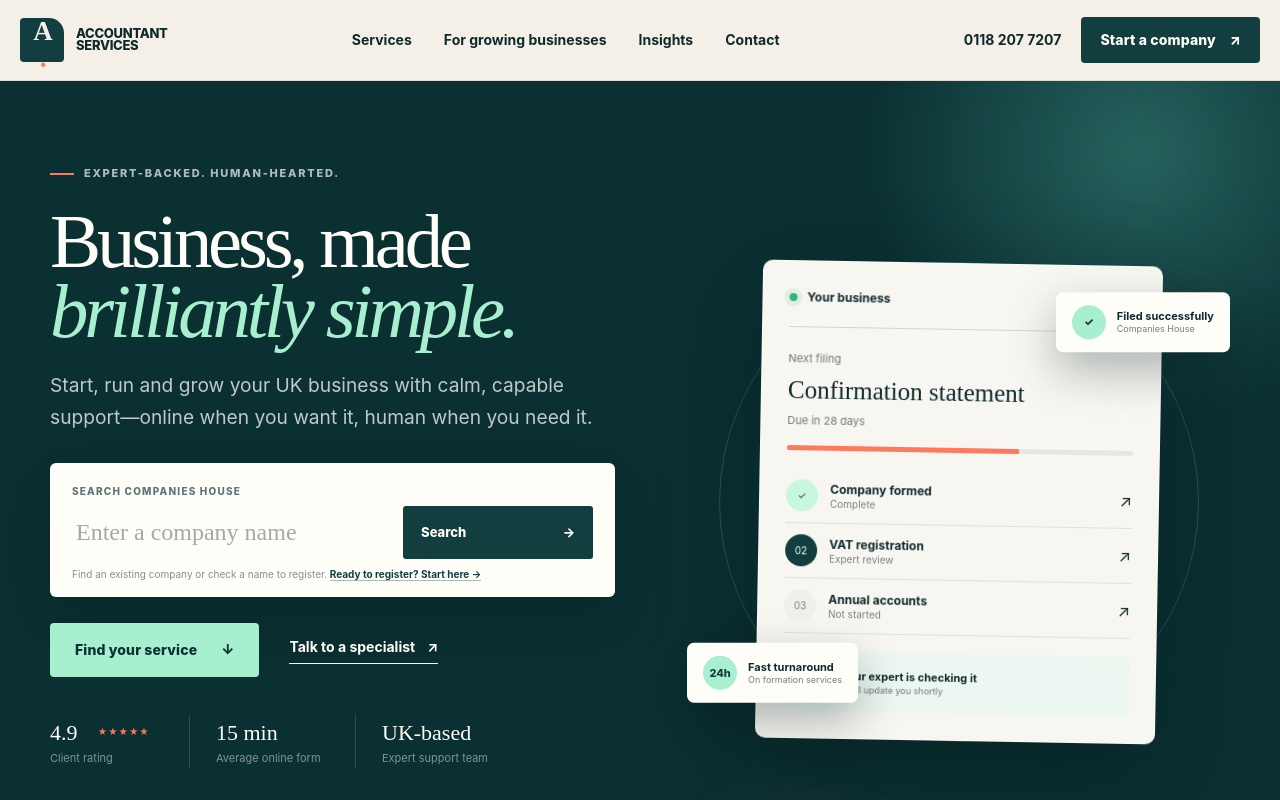
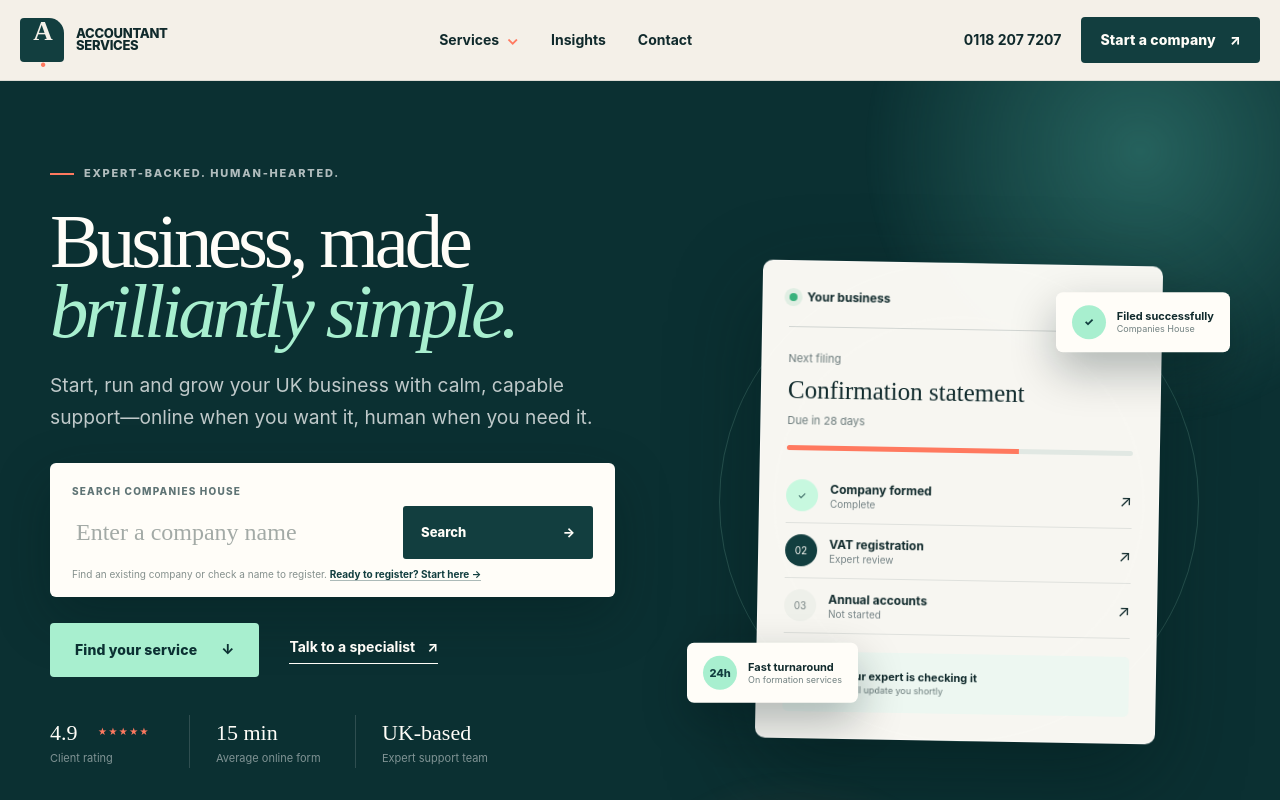
Before and after one commit to Tynarshe/accountant-services, a Next.js app: page / in a window 1280 px wide. Shown: the top 800 px of the page. Built offline with nearby package versions, Linux system fonts and the light colour scheme.

Commit message:
Add all-services navigation across the site

```diff
--- a/app/components/interactive.tsx
+++ b/app/components/interactive.tsx
@@ -1,6 +1,59 @@
 "use client";
 
 import { FormEvent, useState } from "react";
+import { categories, services } from "../lib/services";
+
+export function ServicesMenu() {
+  const [open, setOpen] = useState(false);
+
+  return (
+    <div
+      className="services-menu"
+      onMouseEnter={() => setOpen(true)}
+      onMouseLeave={() => setOpen(false)}
+      onBlur={(event) => {
+        if (!event.currentTarget.contains(event.relatedTarget)) setOpen(false);
+      }}
+      onKeyDown={(event) => {
+        if (event.key === "Escape") setOpen(false);
+      }}
+    >
+      <button
+        className="services-trigger"
+        type="button"
+        aria-expanded={open}
+        aria-controls="services-mega-menu"
+        onClick={() => setOpen((value) => !value)}
+      >
+        Services <span aria-hidden="true">⌄</span>
+      </button>
+      {open && (
+        <div className="services-mega-menu" id="services-mega-menu">
+          <div className="mega-menu-head">
+            <div>
+              <p>Everything in one place</p>
+              <h2>What does your business need?</h2>
+            </div>
+            <a href="/additional-services" onClick={() => setOpen(false)}>View all services <span>→</span></a>
+          </div>
+          <div className="mega-menu-grid">
+            {categories.map((category, index) => (
+              <section className="mega-menu-category" key={category.name}>
+                <div className="mega-category-title"><span>0{index + 1}</span><h3>{category.name === "Start" ? "Create" : category.name}</h3></div>
+                <p>{category.description}</p>
+                <div className="mega-service-links">
+                  {services.filter((service) => service.category === category.name).map((service) => (
+                    <a href={`/${service.slug}`} key={service.slug} onClick={() => setOpen(false)}>{service.title}<span>↗</span></a>
+                  ))}
+                </div>
+              </section>
+            ))}
+          </div>
+        </div>
+      )}
+    </div>
+  );
+}
 
 export function MobileNav() {
   const [open, setOpen] = useState(false);
@@ -19,8 +72,20 @@ export function MobileNav() {
       </button>
       {open && (
         <div className="mobile-panel">
-          <a href="/#services" onClick={() => setOpen(false)}>Services</a>
-          <a href="/additional-services" onClick={() => setOpen(false)}>For growing businesses</a>
+          <details className="mobile-services">
+            <summary>Services <span aria-hidden="true">+</span></summary>
+            <div className="mobile-service-groups">
+              {categories.map((category) => (
+                <section key={category.name}>
+                  <h3>{category.name === "Start" ? "Create" : category.name}</h3>
+                  {services.filter((service) => service.category === category.name).map((service) => (
+                    <a href={`/${service.slug}`} key={service.slug} onClick={() => setOpen(false)}>{service.title}<span>↗</span></a>
+                  ))}
+                </section>
+              ))}
+              <a className="mobile-all-services" href="/additional-services" onClick={() => setOpen(false)}>View all services <span>→</span></a>
+            </div>
+          </details>
           <a href="/blog" onClick={() => setOpen(false)}>Insights</a>
           <a href="/contact" onClick={() => setOpen(false)}>Contact</a>
           <a className="button button-primary" href="/ltd" onClick={() => setOpen(false)}>Start a company <span>↗</span></a>
--- a/app/components/site-shell.tsx
+++ b/app/components/site-shell.tsx
@@ -1,4 +1,4 @@
-import { MobileNav, Newsletter } from "./interactive";
+import { MobileNav, Newsletter, ServicesMenu } from "./interactive";
 
 export function Logo() {
   return (
@@ -15,8 +15,7 @@ export function Header() {
       <div className="header-inner">
         <Logo />
         <nav className="desktop-nav" aria-label="Main navigation">
-          <a href="/#services">Services</a>
-          <a href="/additional-services">For growing businesses</a>
+          <ServicesMenu />
           <a href="/blog">Insights</a>
           <a href="/contact">Contact</a>
         </nav>
--- a/app/globals.css
+++ b/app/globals.css
@@ -35,16 +35,49 @@ button { color: inherit; }
 .logo-mark span { color: var(--coral); }
 .logo-type { font-size: 13px; font-weight: 800; line-height: .92; letter-spacing: -.3px; text-transform: uppercase; }
 .desktop-nav { display: flex; align-items: center; justify-content: center; gap: clamp(22px, 2.5vw, 38px); margin-left: auto; }
-.desktop-nav a { position: relative; font-size: 14px; font-weight: 650; }
-.desktop-nav a::after { content: ""; position: absolute; left: 0; right: 100%; bottom: -7px; height: 2px; background: var(--coral); transition: right .25s ease; }
-.desktop-nav a:hover::after { right: 0; }
+.desktop-nav > a { position: relative; font-size: 14px; font-weight: 650; }
+.desktop-nav > a::after { content: ""; position: absolute; left: 0; right: 100%; bottom: -7px; height: 2px; background: var(--coral); transition: right .25s ease; }
+.desktop-nav > a:hover::after { right: 0; }
+.services-trigger { position: relative; padding: 28px 0; display: inline-flex; align-items: center; gap: 7px; background: transparent; border: 0; font-size: 14px; font-weight: 650; cursor: pointer; }
+.services-trigger::after { content: ""; position: absolute; left: 0; right: 100%; bottom: 20px; height: 2px; background: var(--coral); transition: right .25s ease; }
+.services-trigger:hover::after, .services-trigger[aria-expanded="true"]::after { right: 0; }
+.services-trigger > span { color: var(--coral); font-size: 16px; transition: transform .25s ease; }
+.services-trigger[aria-expanded="true"] > span { transform: rotate(180deg); }
+.services-mega-menu { position: absolute; top: 100%; left: 50%; width: min(1180px, calc(100vw - 48px)); max-height: calc(100vh - 100px); overflow-y: auto; transform: translateX(-50%); color: var(--ink); background: var(--white); border: 1px solid var(--line); border-top: 3px solid var(--coral); border-radius: 0 0 8px 8px; box-shadow: 0 35px 75px rgba(5,34,36,.2); animation: megaIn .24s ease both; }
+.mega-menu-head { padding: 25px 30px 22px; display: flex; align-items: flex-end; justify-content: space-between; gap: 40px; background: var(--forest); }
+.mega-menu-head p { margin: 0 0 4px; color: var(--mint); font-size: 9px; font-weight: 850; letter-spacing: .15em; text-transform: uppercase; }
+.mega-menu-head h2 { margin: 0; color: var(--white); font-family: var(--serif); font-size: 29px; font-weight: 400; line-height: 1.1; }
+.mega-menu-head > a { display: inline-flex; align-items: center; gap: 18px; color: var(--white); border-bottom: 1px solid rgba(255,255,255,.45); font-size: 11px; font-weight: 750; white-space: nowrap; }
+.mega-menu-head > a span { color: var(--mint); }
+.mega-menu-grid { display: grid; grid-template-columns: repeat(4, 1fr); }
+.mega-menu-category { padding: 26px 24px 28px; border-right: 1px solid var(--line); }
+.mega-menu-category:last-child { border: 0; }
+.mega-category-title { display: flex; align-items: center; gap: 10px; }
+.mega-category-title > span { width: 27px; height: 27px; display: grid; place-items: center; color: var(--forest); background: var(--mint-bright); border-radius: 50%; font-family: var(--serif); font-size: 10px; }
+.mega-category-title h3 { margin: 0; font-family: var(--serif); font-size: 22px; font-weight: 500; }
+.mega-menu-category > p { min-height: 48px; margin: 10px 0 16px; color: var(--ink-soft); font-size: 10px; line-height: 1.45; }
+.mega-service-links { border-top: 1px solid var(--line); }
+.mega-service-links a { padding: 9px 4px; display: flex; align-items: center; justify-content: space-between; gap: 10px; border-bottom: 1px solid var(--line); font-size: 11px; font-weight: 650; line-height: 1.25; transition: color .2s ease, padding .2s ease, background .2s ease; }
+.mega-service-links a:hover, .mega-service-links a:focus-visible { padding-left: 9px; color: var(--forest); background: rgba(168,239,207,.18); outline: none; }
+.mega-service-links a span { color: var(--coral); }
 .header-actions { display: flex; align-items: center; gap: 20px; margin-left: auto; }
 .phone-link { font-size: 14px; font-weight: 750; white-space: nowrap; }
 .mobile-nav { display: none; margin-left: auto; }
 .menu-button { width: 46px; height: 46px; display: grid; place-content: center; gap: 7px; background: transparent; border: 1px solid var(--line); border-radius: 50%; }
 .menu-button span { width: 20px; height: 2px; background: var(--ink); }
-.mobile-panel { position: fixed; top: 80px; inset-inline: 0; padding: 28px 24px 34px; display: grid; gap: 20px; background: var(--cream); border-bottom: 1px solid var(--line); box-shadow: 0 30px 50px rgba(7, 42, 44, .15); }
+.mobile-panel { position: fixed; top: 80px; inset-inline: 0; max-height: calc(100vh - 80px); overflow-y: auto; padding: 28px 24px 34px; display: grid; gap: 20px; background: var(--cream); border-bottom: 1px solid var(--line); box-shadow: 0 30px 50px rgba(7, 42, 44, .15); }
 .mobile-panel > a:not(.button) { font-family: var(--serif); font-size: 28px; line-height: 1.1; }
+.mobile-services { border-bottom: 1px solid var(--line); }
+.mobile-services summary { padding-bottom: 20px; display: flex; justify-content: space-between; align-items: center; font-family: var(--serif); font-size: 28px; line-height: 1.1; cursor: pointer; list-style: none; }
+.mobile-services summary::-webkit-details-marker { display: none; }
+.mobile-services summary span { color: var(--coral); font-family: var(--sans); font-size: 22px; transition: transform .2s ease; }
+.mobile-services[open] summary span { transform: rotate(45deg); }
+.mobile-service-groups { padding: 4px 0 24px; display: grid; grid-template-columns: repeat(2, 1fr); gap: 28px 22px; }
+.mobile-service-groups section { min-width: 0; }
+.mobile-service-groups h3 { margin: 0 0 9px; color: var(--coral); font-size: 9px; letter-spacing: .14em; text-transform: uppercase; }
+.mobile-service-groups section a { padding: 7px 0; display: flex; justify-content: space-between; gap: 10px; border-bottom: 1px solid var(--line); font-size: 11px; font-weight: 650; line-height: 1.3; }
+.mobile-service-groups section a span, .mobile-all-services span { color: var(--coral); }
+.mobile-all-services { grid-column: 1 / -1; padding: 12px 0; display: flex; justify-content: space-between; color: var(--white); background: var(--forest); border-radius: 3px; padding-inline: 15px; font-size: 11px; font-weight: 750; }
 
 .button { min-height: 54px; padding: 0 24px; display: inline-flex; align-items: center; justify-content: center; gap: 24px; border: 1px solid transparent; border-radius: 4px; font-size: 14px; font-weight: 780; letter-spacing: .01em; transition: transform .25s ease, box-shadow .25s ease, background .25s ease; cursor: pointer; }
 .button:hover { transform: translateY(-3px); box-shadow: 0 14px 32px rgba(9, 42, 44, .2); }
@@ -493,6 +526,7 @@ button { color: inherit; }
 @keyframes float { 0%, 100% { transform: translateY(0); } 50% { transform: translateY(-10px); } }
 @keyframes spin { to { transform: rotate(360deg); } }
 @keyframes revealUp { from { opacity: 0; transform: translateY(24px); } to { opacity: 1; transform: translateY(0); } }
+@keyframes megaIn { from { opacity: 0; transform: translate(-50%, -8px); } to { opacity: 1; transform: translate(-50%, 0); } }
 .reveal-up { animation: revealUp .75s cubic-bezier(.2,.7,.2,1) both; }
 .delay-one { animation-delay: .14s; }
 .delay-two { animation-delay: .28s; }
@@ -553,6 +587,8 @@ button { color: inherit; }
   .site-header .logo-type { display: none; }
   .header-actions { display: none; }
   .mobile-panel { top: 70px; }
+  .mobile-panel { max-height: calc(100vh - 70px); }
+  .mobile-service-groups { grid-template-columns: 1fr; }
   .hero { min-height: auto; padding-top: 52px; }
   .hero h1, .inner-hero h1 { font-size: clamp(49px, 15vw, 66px); }
   .hero-lede { font-size: 16px; }
```
